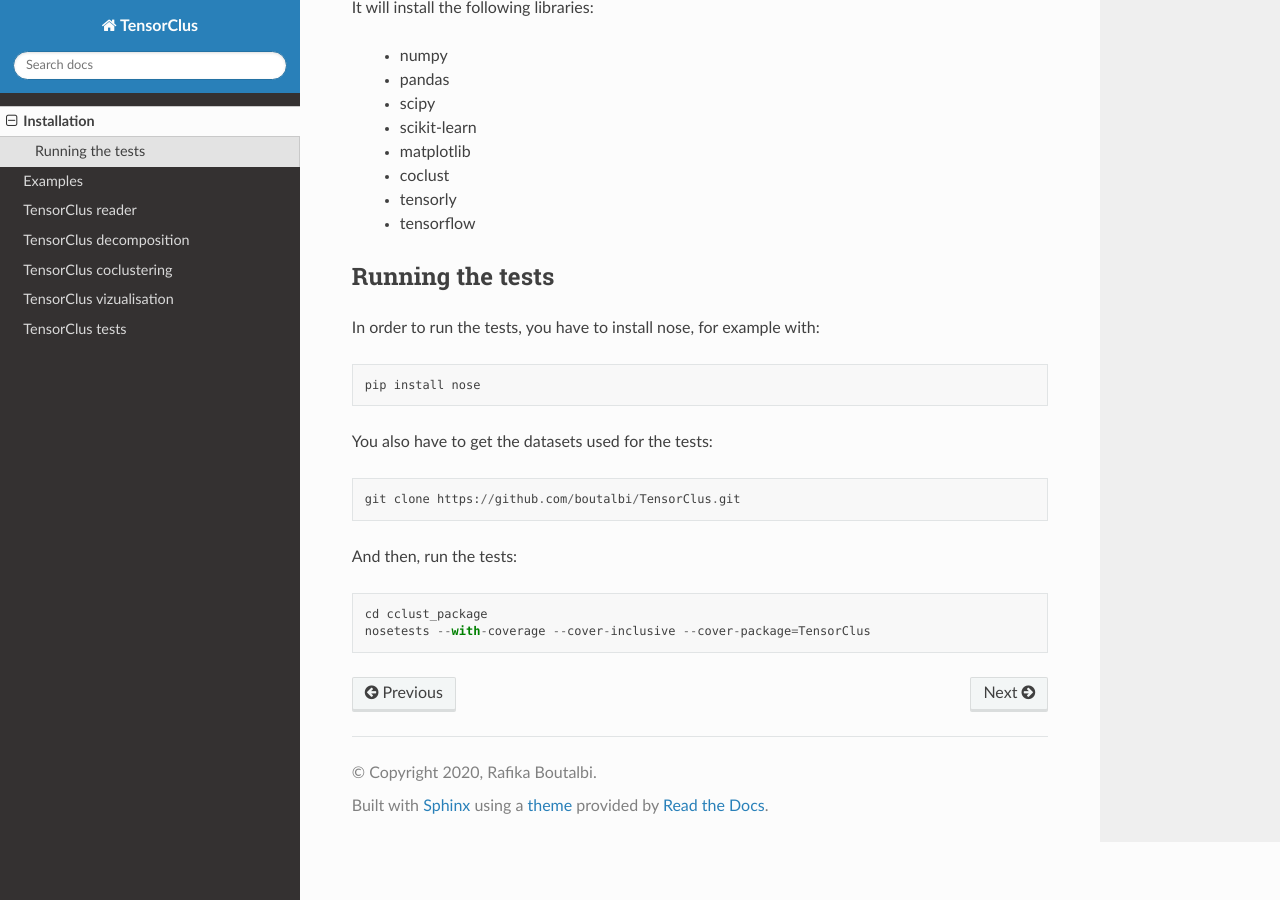
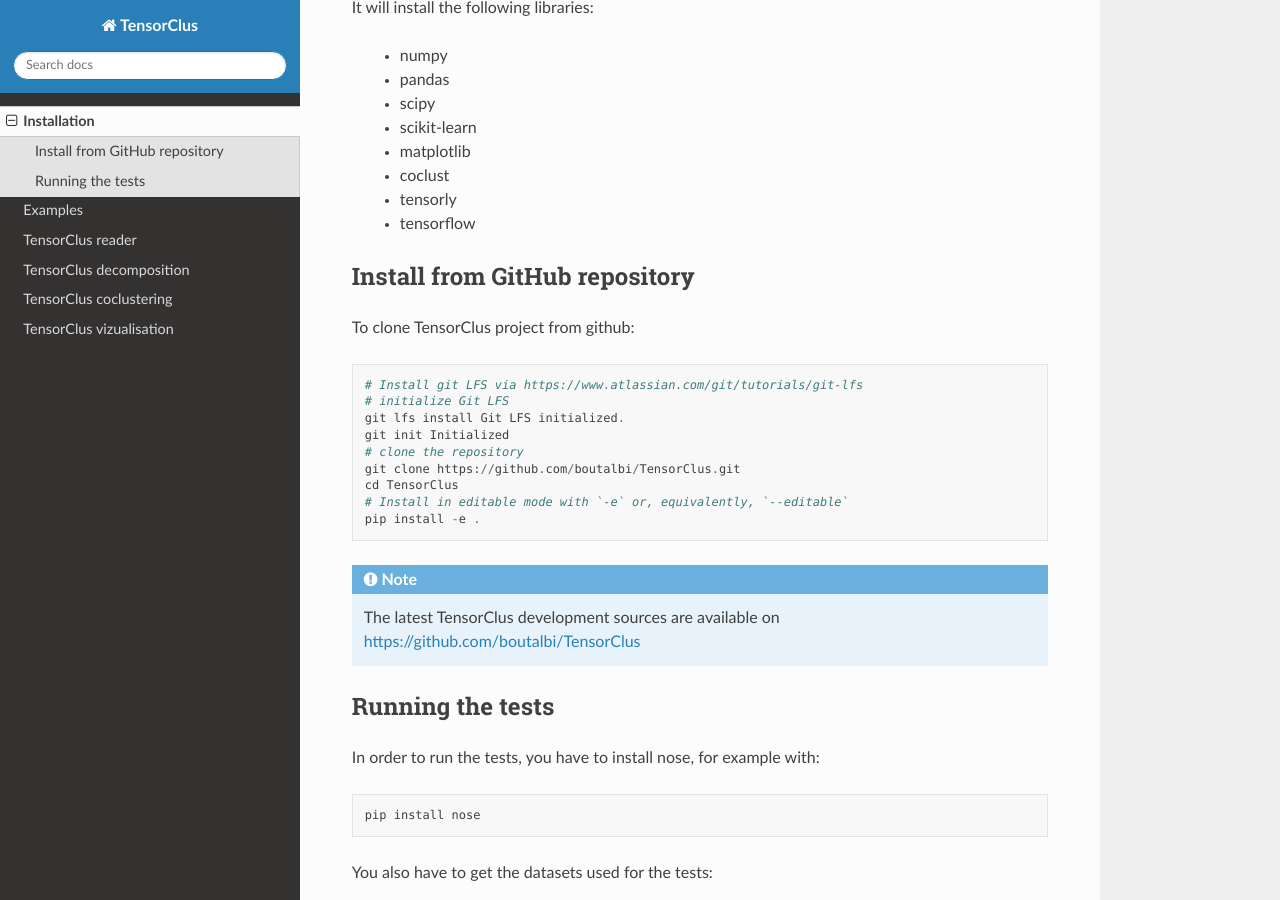
Before and after one commit to boutalbi/TensorClus, a Sphinx documentation site: the page built from docs/install.rst, in a window 1280 px wide and 900 px high, scrolled down 279 px. Built offline with Sphinx 7.4.7 and the Read the Docs theme 2.0.0, drawn with Linux system fonts in a browser that asks for light colours.

Commit message:
Some corrections

```diff
--- a/docs/api/index.rst
+++ b/docs/api/index.rst
@@ -28,8 +28,3 @@
 ===================
 .. automodule:: TensorClus.vizualisation.__init__
    :members:
-
-TensorClus tests
-===================
-.. automodule:: TensorClus.tests.input_checking
-   :members:
--- a/docs/index.rst
+++ b/docs/index.rst
@@ -13,7 +13,7 @@
 
 **TensorClus** is distributed under the 3-Clause BSD license. It works with  Python>= 3.6.
 
-.. note::  If you use this software as part of your research, please cite: `Rafika Boutalbi, Lazhar Labiod, Mohamed Nadif. TensorCLus: A Python Library for Tensor Co-clustering.`
+.. note::  If you use this software as part of your research, please cite: `Rafika Boutalbi, Lazhar Labiod, Mohamed Nadif. TensorClus: A Python Library for Tensor Co-clustering.`
 
 
 
--- a/docs/install.rst
+++ b/docs/install.rst
@@ -16,6 +16,23 @@
     - tensorly
     - tensorflow
 
+Install from GitHub repository
+''''''''''''''''''''''''''''''
+
+To clone TensorClus project from github::
+
+  # Install git LFS via https://www.atlassian.com/git/tutorials/git-lfs
+  # initialize Git LFS
+  git lfs install Git LFS initialized.
+  git init Initialized
+  # clone the repository
+  git clone https://github.com/boutalbi/TensorClus.git
+  cd TensorClus
+  # Install in editable mode with `-e` or, equivalently, `--editable`
+  pip install -e .
+
+.. note::  The latest TensorClus development sources are available on https://github.com/boutalbi/TensorClus
+
 
 Running the tests
 '''''''''''''''''
```
